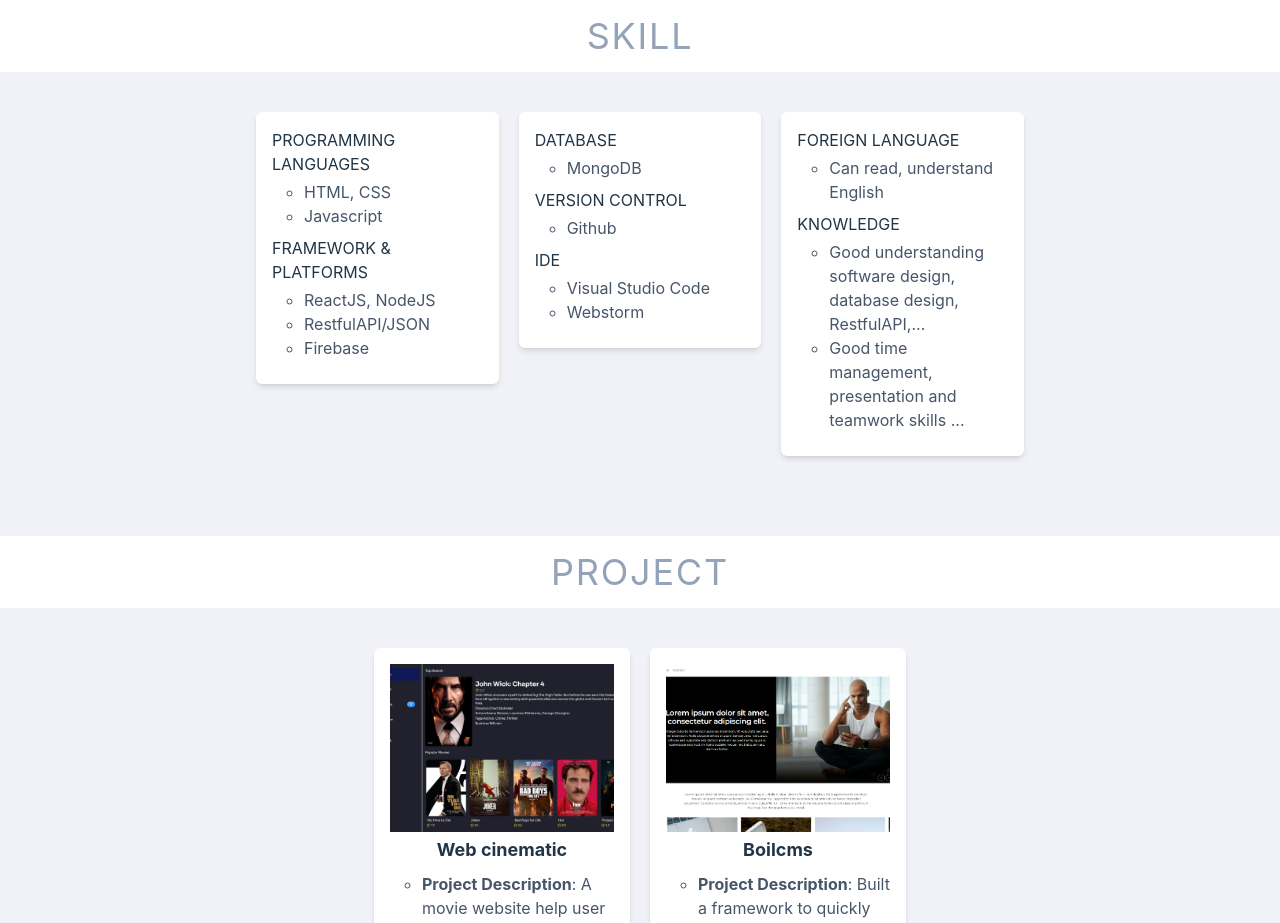
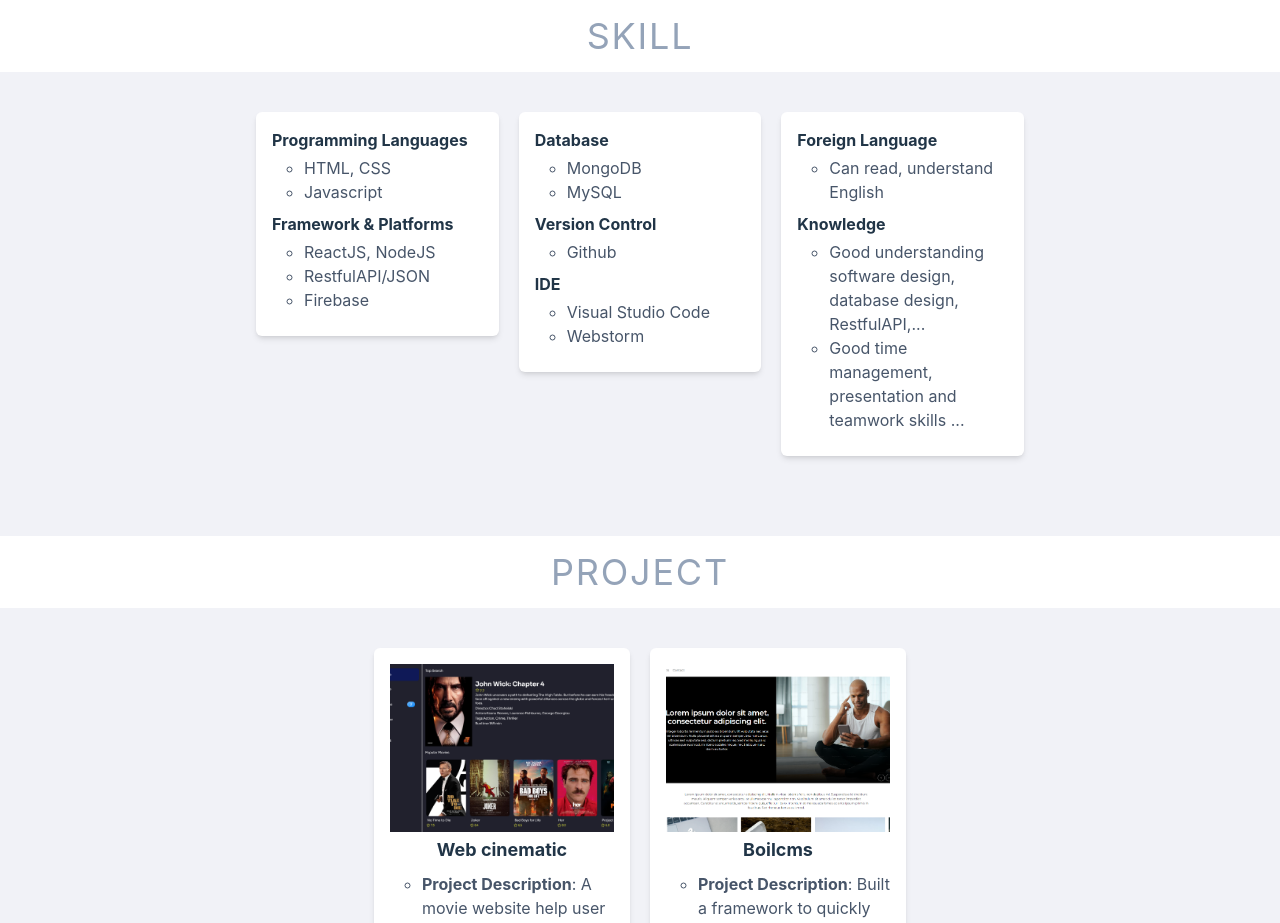
Before and after one commit to anhtuspham/portfolio, a React (Vite) app: page / in a window 1280 px wide. Shown: the part 1260-2183 px from the top of the page. Built offline with nearby package versions, Linux system fonts and the light colour scheme.

Commit message:
refactor: update data

```diff
--- a/src/assets/components/List.jsx
+++ b/src/assets/components/List.jsx
@@ -3,7 +3,7 @@ import { Children } from "react";
 function List({ title, children }) {
   return (
     <div className="mb-2">
-      <h2 className="uppercase mb-1">{title}</h2>
+      <h2 className="capitalize font-bold mb-1">{title}</h2>
       <ul>
         {Children.map(children, (child) => (
           <li className="text-slate-600 ml-8 list-[circle]">{child}</li>
--- a/src/assets/pages/Skill/Skill.jsx
+++ b/src/assets/pages/Skill/Skill.jsx
@@ -27,6 +27,7 @@ function Skill() {
             <div>
               <List title="Database">
                 <p>MongoDB</p>
+                <p>MySQL</p>
               </List>
               <List title="Version control">
                 <p>Github</p>
```
Also changed, not shown: 1 other file (tests, documents, lock files or other folders).
